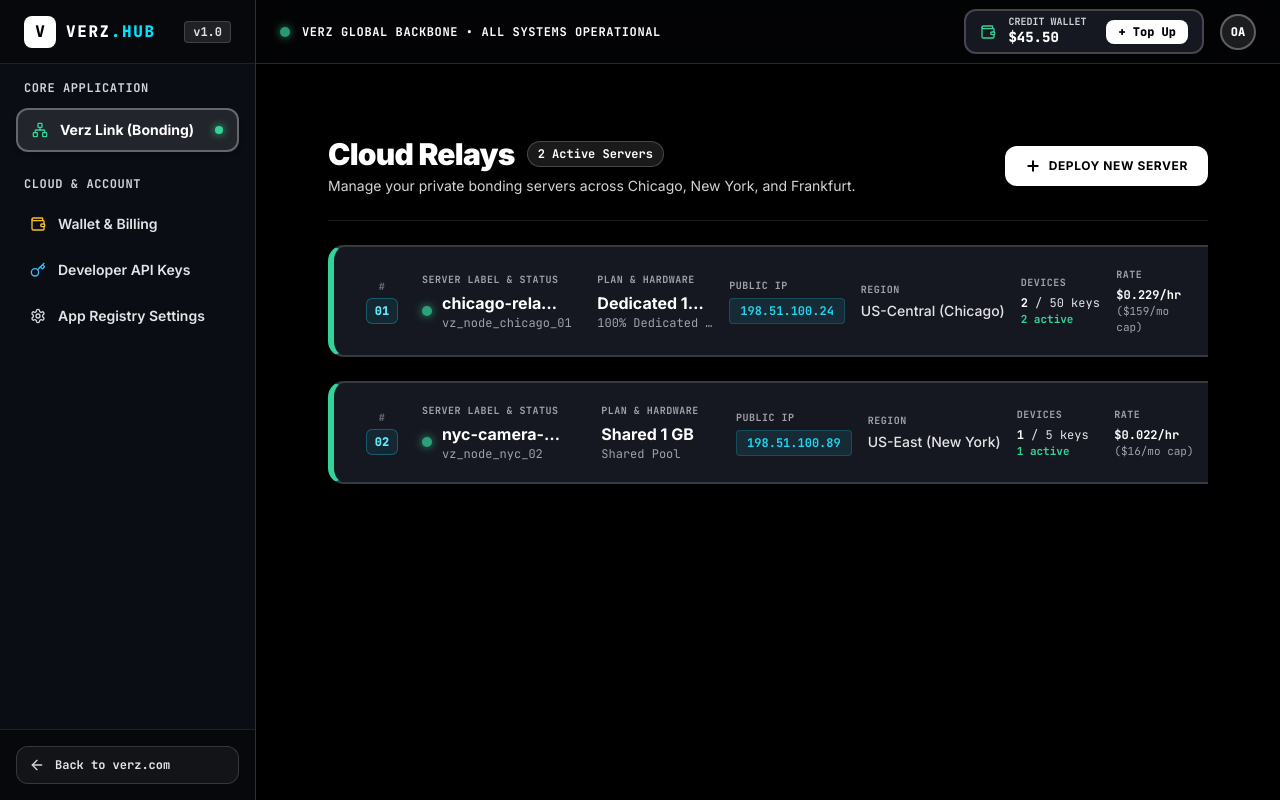
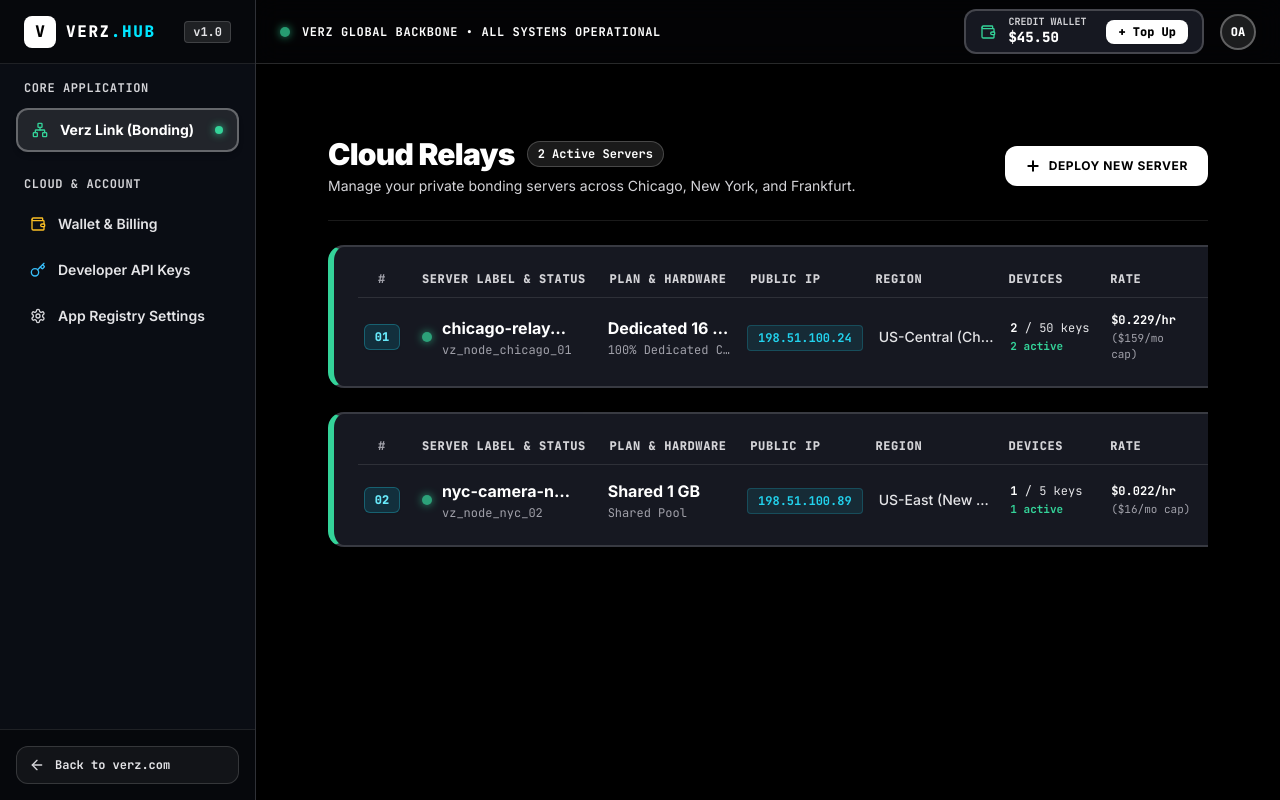
Before and after one commit to omaralabed/VERZ, a Next.js app: page /hub in a window 1280 px wide. Built offline with nearby package versions, Linux system fonts and the light colour scheme.

Commit message:
feat: align card header labels on an even top baseline with high contrast text

```diff
--- a/src/app/hub/page.tsx
+++ b/src/app/hub/page.tsx
@@ -929,21 +929,30 @@ export default function HubDashboard() {
                             setSelectedNodeId(node.id);
                             setCurrentView("manage");
                           }}
-                          className="grid grid-cols-[48px_2.2fr_1.6fr_1.4fr_1.5fr_1.1fr_1.1fr_130px] items-center gap-4 px-6 py-5 rounded-2xl bg-surface-100 hover:bg-[#181D2A] border-2 border-white/15 hover:border-cyan-400/50 border-l-[6px] border-l-emerald-400 transition-all shadow-lg hover:shadow-[0_12px_36px_rgba(0,229,255,0.1)] group cursor-pointer"
-                        >
+                          className="p-5 sm:p-6 rounded-2xl bg-surface-100 hover:bg-[#181D2A] border-2 border-white/15 hover:border-cyan-400/50 border-l-[6px] border-l-emerald-400 transition-all shadow-lg hover:shadow-[0_12px_36px_rgba(0,229,255,0.1)] group cursor-pointer space-y-3.5"
+                        >
+                          {/* TOP LEVEL LABELS ROW (100% LEVEL, EVEN HORIZONTAL ALIGNMENT, HIGH READABILITY) */}
+                          <div className="grid grid-cols-[48px_2.2fr_1.6fr_1.4fr_1.5fr_1.1fr_1.1fr_130px] items-center gap-4 text-xs font-mono font-black uppercase tracking-wider text-zinc-300 border-b border-white/10 pb-2.5">
+                            <div className="text-center text-zinc-400">#</div>
+                            <div>Server Label & Status</div>
+                            <div>Plan & Hardware</div>
+                            <div>Public IP</div>
+                            <div>Region</div>
+                            <div>Devices</div>
+                            <div>Rate</div>
+                            <div className="text-right">Actions</div>
+                          </div>
+
+                          {/* VALUES DATA ROW (PERFECTLY ALIGNED UNDER RESPECTIVE LABELS) */}
+                          <div className="grid grid-cols-[48px_2.2fr_1.6fr_1.4fr_1.5fr_1.1fr_1.1fr_130px] items-center gap-4">
                             {/* 1. Number Badge */}
-                          <div>
-                            <span className="text-[10px] uppercase font-mono font-bold tracking-wider text-zinc-500 block mb-1 text-center">#</span>
                             <div className="flex items-center justify-center">
-                              <span className="font-mono text-xs font-black text-cyan-300 bg-cyan-500/10 border border-cyan-400/30 px-2 py-1 rounded-md shadow-sm group-hover:bg-cyan-400 group-hover:text-black transition-colors">
+                              <span className="font-mono text-xs font-black text-cyan-300 bg-cyan-500/15 border border-cyan-400/30 px-2.5 py-1 rounded-md shadow-sm group-hover:bg-cyan-400 group-hover:text-black transition-colors">
                                 {rowNumber}
                               </span>
                             </div>
-                          </div>
 
                             {/* 2. Server Label & Status */}
-                          <div className="min-w-0">
-                            <span className="text-[10px] uppercase font-mono font-bold tracking-wider text-zinc-400 block mb-1">Server Label & Status</span>
                             <div className="flex items-center gap-2.5 min-w-0">
                               <span className="h-2.5 w-2.5 rounded-full bg-emerald-400 shadow-[0_0_8px_#34d399] animate-pulse shrink-0" />
                               <div className="min-w-0">
@@ -951,57 +960,48 @@ export default function HubDashboard() {
                                   <span className="truncate">{node.name}</span>
                                   <ChevronRight className="h-3.5 w-3.5 opacity-0 group-hover:opacity-100 transition-opacity shrink-0" />
                                 </div>
-                                <span className="font-mono text-xs text-zinc-400 truncate block">{node.id}</span>
-                              </div>
+                                <span className="font-mono text-xs text-zinc-400 truncate block mt-0.5">{node.id}</span>
                               </div>
                             </div>
 
                             {/* 3. Plan & Hardware */}
                             <div className="min-w-0">
-                            <span className="text-[10px] uppercase font-mono font-bold tracking-wider text-zinc-400 block mb-1">Plan & Hardware</span>
                               <span className="font-bold text-white block truncate">{node.planName}</span>
-                            <span className="text-xs text-zinc-400 font-mono block truncate">
+                              <span className="text-xs text-zinc-400 font-mono block truncate mt-0.5">
                                 {node.category === "dedicated" ? "100% Dedicated CPU" : "Shared Pool"}
                               </span>
                             </div>
 
                             {/* 4. Public IP */}
                             <div>
-                            <span className="text-[10px] uppercase font-mono font-bold tracking-wider text-zinc-400 block mb-1">Public IP</span>
                               <span className="font-mono font-bold text-cyan-400 bg-cyan-400/10 border border-cyan-400/20 px-2.5 py-1 rounded text-xs inline-block">
                                 {node.ipAddress}
                               </span>
                             </div>
 
                             {/* 5. Region */}
-                          <div>
-                            <span className="text-[10px] uppercase font-mono font-bold tracking-wider text-zinc-400 block mb-1">Region</span>
                             <div className="text-zinc-200 font-medium truncate text-sm">
                               {node.region}
                             </div>
-                          </div>
 
                             {/* 6. Devices */}
                             <div className="font-mono text-xs">
-                            <span className="text-[10px] uppercase font-mono font-bold tracking-wider text-zinc-400 block mb-1">Devices</span>
                               <span className="text-zinc-200 block">
                                 <strong className="text-white">{node.devices.length}</strong> / {node.maxDevices} keys
                               </span>
-                            <span className="block text-[11px] text-emerald-400 font-bold">
+                              <span className="block text-[11px] text-emerald-400 font-bold mt-0.5">
                                 {activeDevCount} active
                               </span>
                             </div>
 
                             {/* 7. Rate */}
                             <div className="font-mono text-xs">
-                            <span className="text-[10px] uppercase font-mono font-bold tracking-wider text-zinc-400 block mb-1">Rate</span>
                               <span className="text-white font-bold block">${node.hourlyPrice.toFixed(3)}/hr</span>
-                            <span className="block text-zinc-400 text-[11px]">(${node.monthlyPrice}/mo cap)</span>
+                              <span className="block text-zinc-400 text-[11px] mt-0.5">(${node.monthlyPrice}/mo cap)</span>
                             </div>
 
                             {/* 8. Actions */}
                             <div className="text-right" onClick={(e) => e.stopPropagation()}>
-                            <span className="text-[10px] uppercase font-mono font-bold tracking-wider text-zinc-400 block mb-1">Actions</span>
                               <div className="flex items-center justify-end gap-2">
                                 <button
                                   onClick={() => {
@@ -1019,6 +1019,7 @@ export default function HubDashboard() {
                                 >
                                   <Trash2 className="h-4 w-4" />
                                 </button>
+                              </div>
                             </div>
                           </div>
                         </div>
```
Lines whose indentation alone changed are shown as unchanged.
